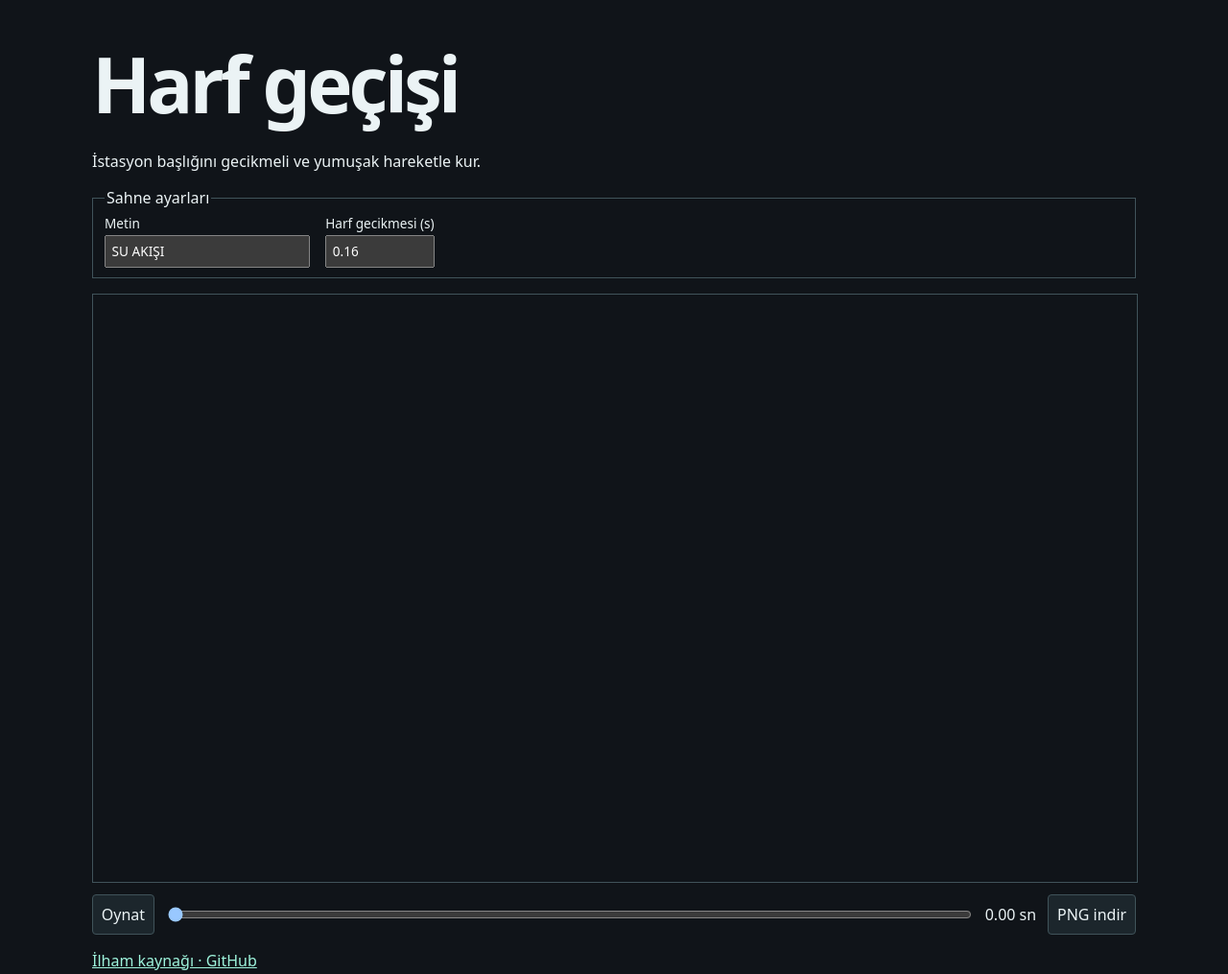
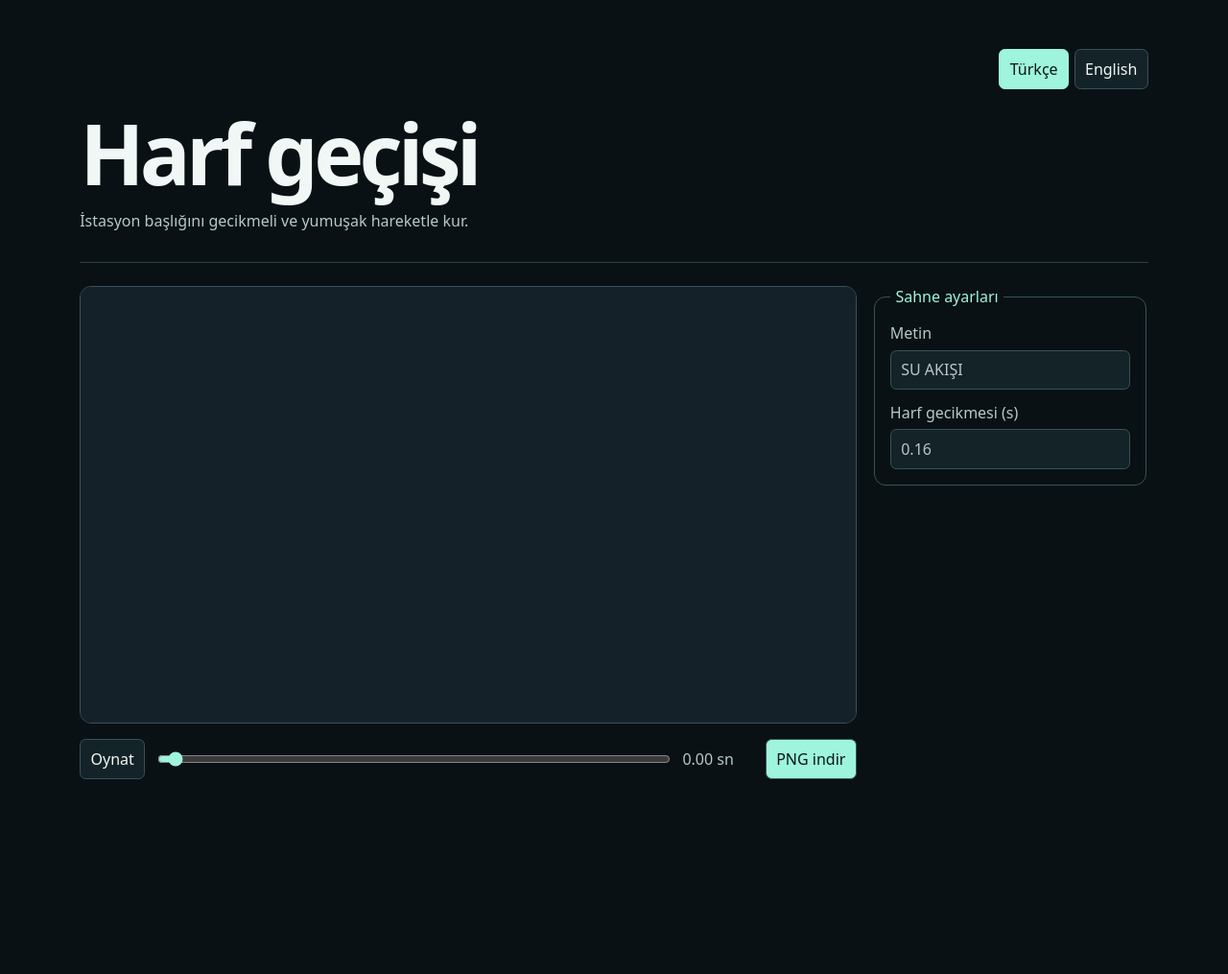
Before and after one commit to omerbek/staggered-flow-type, a plain HTML site: page index.html in a window 1280 px wide. Shown: the whole page at 96% size. After the commit the page ends 879 px from the top, so only its background shows below. Drawn offline with Linux system fonts and the light colour scheme.

Commit message:
Add bilingual visual interface and documentation

```diff
--- a/index.html
+++ b/index.html
@@ -5,31 +5,41 @@
 <meta name="viewport" content="width=device-width, initial-scale=1">
 <title>Harf geçişi</title>
 <style>
-:root {color-scheme: dark; font: 16px system-ui; background: #101419; color: #ebf3f5;}
-body {margin: 0 auto; max-width: 68rem; padding: 2rem 1.25rem;}
-h1 {font-size: clamp(2.5rem, 9vw, 5rem); margin: 0; letter-spacing: -.05em;}
-canvas {display: block; width: 100%; height: auto; border: 1px solid #40535a;}
-.controls {display: flex; align-items: center; gap: .75rem; margin-top: .75rem;}
-input {flex: 1; min-width: 4rem;}
-button {font: inherit; color: inherit; border: 1px solid #40535a; background: #1c262c; border-radius: .25rem; padding: .55rem; text-align: left; cursor: pointer;}
-a {color: #9ef4dc;}
-fieldset {display:flex; flex-wrap:wrap; gap:.75rem 1rem; margin:0 0 1rem; border:1px solid #40535a;}
-fieldset label {display:flex; flex-direction:column; gap:.2rem; font-size:.85rem;}
-fieldset input {font:inherit; max-width:15rem; padding:.35rem;}
-.controls {flex-wrap:wrap;}
+:root { color-scheme: dark; font: 16px system-ui,sans-serif; background: #091115; color: #f1f7f5; }
+* { box-sizing: border-box; }
+body { margin: 0 auto; max-width: 76rem; padding: clamp(1rem,4vw,4rem); }
+header { position: relative; padding-block: 4rem 2rem; border-bottom: 1px solid #2b4146; margin-bottom: 1.5rem; }
+h1 { margin: 0; font-size: clamp(2.5rem,7vw,5.5rem); line-height: 1; letter-spacing: -.055em; }
+header p { margin-bottom: 0; color: #b5c9c8; max-width: 46rem; }
+nav { position: absolute; inset: 0 0 auto auto; display: flex; gap: .35rem; }
+section { display: grid; grid-template-columns: minmax(0,1fr) minmax(14rem,18rem); gap: 1rem; align-items: start; }
+section > :not(fieldset) { grid-column: 1; }
+canvas { display: block; width: 100%; height: auto; border: 1px solid #385259; border-radius: .75rem; }
+fieldset { grid-column: 2; grid-row: 1 / span 3; display: grid; gap: .8rem; min-width: 0; padding: 1rem; border: 1px solid #385259; border-radius: .75rem; }
+legend { padding-inline: .35rem; color: #9ef4dc; }
+label { display: grid; gap: .4rem; color: #b5c9c8; }
+input, button { min-width: 0; padding: .55rem .65rem; border: 1px solid #385259; border-radius: .4rem; background: #142328; color: inherit; font: inherit; }
+button { cursor: pointer; }
+button:hover, button[aria-pressed=true] { border-color: #9ef4dc; }
+button[aria-pressed=true], #save { background: #9ef4dc; color: #091713; }
+:focus-visible { outline: 2px solid #ffcb7d; outline-offset: 3px; }
+.controls { display: flex; flex-wrap: wrap; align-items: center; gap: .65rem; }
+#seek { flex: 1; min-width: 6rem; accent-color: #9ef4dc; }
+#time { min-width: 4.75rem; font-variant-numeric: tabular-nums; color: #b5c9c8; }
+code { color: #9ef4dc; }
+@media (max-width: 740px) { section { display: flex; flex-direction: column; align-items: stretch; } }
 </style>
 </head>
 <body>
-<header><h1>Harf geçişi</h1><p>İstasyon başlığını gecikmeli ve yumuşak hareketle kur.</p></header>
+<header><nav aria-label="Language"><button id="lang-tr" type="button" lang="tr" aria-pressed="true">Türkçe</button><button id="lang-en" type="button" lang="en" aria-pressed="false">English</button></nav><h1 data-i18n="title">Harf geçişi</h1><p data-i18n="description">İstasyon başlığını gecikmeli ve yumuşak hareketle kur.</p></header>
 <main>
 <section>
-<fieldset id="settings"><legend>Sahne ayarları</legend>
-<label for="text">Metin<input id="text" value="SU AKIŞI" type="text" maxlength="18"></label>
-<label for="delay">Harf gecikmesi (s)<input id="delay" value="0.16" type="number" min="0" max="0.35" step="0.01"></label>
+<fieldset id="settings"><legend data-i18n="settings">Sahne ayarları</legend>
+<label for="text"><span data-i18n="text">Metin</span><input id="text" value="SU AKIŞI" type="text" maxlength="18"></label>
+<label for="delay"><span data-i18n="delay">Harf gecikmesi (s)</span><input id="delay" value="0.16" type="number" min="0" max="0.35" step="0.01"></label>
 </fieldset>
-<canvas width="720" height="405" aria-label="Seçili hareket deneyinin önizlemesi"></canvas>
-<div class="controls"><button id="play" type="button">Oynat</button><input id="seek" type="range" min="0" max="8" step="0.01" value="0" aria-label="Zaman çizelgesi"><output id="time">0.00 sn</output><button id="save" type="button">PNG indir</button></div>
-<p><a href="https://github.com/greensock/GSAP">İlham kaynağı · GitHub</a></p>
+<canvas width="720" height="405" data-i18n-label="preview" aria-label="Seçili hareket deneyinin önizlemesi"></canvas>
+<div class="controls"><button id="play" type="button">Oynat</button><input id="seek" type="range" min="0" max="8" step="0.01" value="0" data-i18n-label="timeline" aria-label="Zaman çizelgesi"><output id="time">0.00 sn</output><button id="save" data-i18n="save" type="button">PNG indir</button></div>
 </section>
 </main>
 <script src="scene.js"></script>
```
